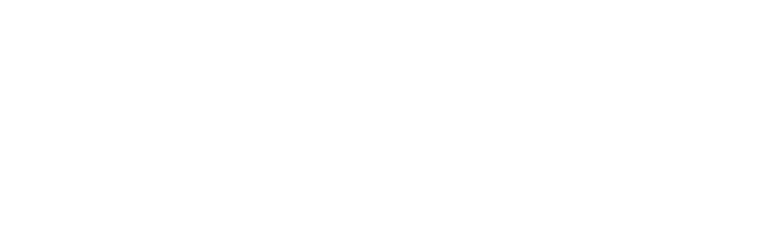
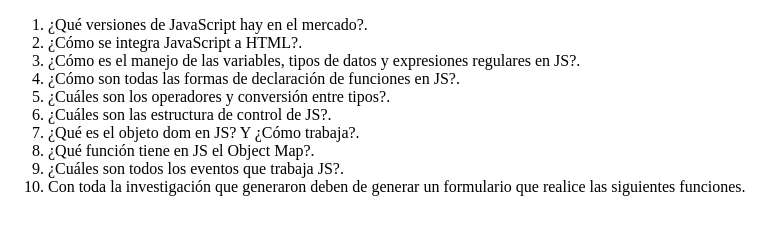
Before and after one commit to Milivalderrama/tp6investigacion, a plain HTML site: page index.html in a window 1280 px wide. Shown: the whole page, without its empty margins (0-779 px from the left). Drawn offline with Linux system fonts and the light colour scheme.

Commit message:
consignas

```diff
--- a/index.html
+++ b/index.html
@@ -9,6 +9,27 @@
 </head>
 
 <body>
+    <div class="consignas">
+        <ol>
+            <li>¿Qué versiones de JavaScript hay en el mercado?.</li>
+            <li>¿Cómo se integra JavaScript a HTML?.</li>
+            <li>¿Cómo es el manejo de las variables, tipos de datos y expresiones regulares en JS?.</li>
+            <li>¿Cómo son todas las formas de declaración de funciones en JS?.</li>
+            <li>¿Cuáles son los operadores y conversión entre tipos?.</li>
+            <li>¿Cuáles son las estructura de control de JS?.</li>
+            <li>¿Qué es el objeto dom en JS? Y ¿Cómo trabaja?.</li>
+            <li>¿Qué función tiene en JS el Object Map?.</li>
+            <li>¿Cuáles son todos los eventos que trabaja JS?.</li>
+            <li>Con toda la investigación que generaron deben de generar un formulario que realice las siguientes funciones.</li>
+        </ol>
+
+
+
+
+
+    </div>
+
+
 
 </body>
 
```
